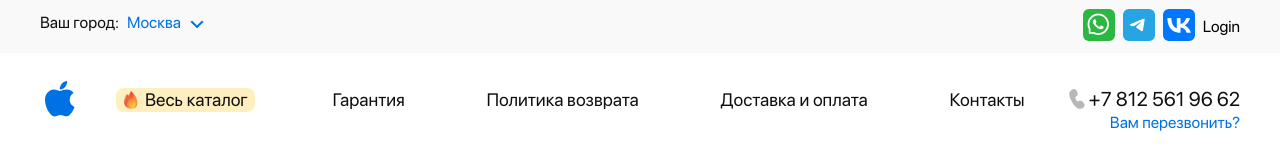
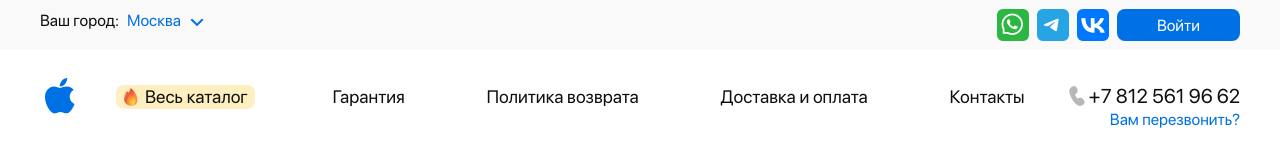
Before and after one commit to Mag1sstr/accessories-store-nextjs, a Next.js app: page /guarantee in a window 1280 px wide. Shown: the top 160 px of the page. Built offline with nearby package versions, Linux system fonts and the light colour scheme; no server answers.

Commit message:
create User

```diff
--- a/src/components/Header/Header.module.css
+++ b/src/components/Header/Header.module.css
@@ -24,6 +24,9 @@
   display: flex;
   align-items: center;
   gap: 8px;
+  a {
+    height: 32px;
+  }
 }
 
 /* filters */
--- a/src/components/Header/Header.tsx
+++ b/src/components/Header/Header.tsx
@@ -8,14 +8,12 @@ import Blur from "../Blur/Blur";
 import { useModals } from "@/hooks/useModals";
 import { useCart } from "@/hooks/useCart";
 import HeaderNav from "../HeaderNav/HeaderNav";
+import User from "../User/User";
 
 function Header() {
-  const { setOpenLoginModal, setOpenCart } = useModals();
+  const { setOpenCart } = useModals();
   const { cart } = useCart();
 
-  const handleOpenLogin = () => {
-    setOpenLoginModal(true);
-  };
   const handleOpenCart = () => {
     setOpenCart(true);
   };
@@ -63,7 +61,7 @@ function Header() {
               <a href="#!">
                 <Image src="/assets/vk.png" width={32} height={32} alt="vk" />
               </a>
-              <button onClick={handleOpenLogin}>Login</button>
+              <User />
             </div>
           </div>
         </div>
--- /dev/null
+++ b/src/components/User/User.module.css
@@ -0,0 +1,12 @@
+.login {
+  height: 32px;
+  padding: 7px 40px;
+  background-color: var(--prime);
+  color: #fff;
+  border-radius: 8px;
+  cursor: pointer;
+  transition: opacity 0.3s;
+  &:hover {
+    opacity: 0.9;
+  }
+}
--- /dev/null
+++ b/src/components/User/User.tsx
@@ -0,0 +1,23 @@
+import { useAuth } from "@/hooks/useAuth";
+import styles from "./User.module.css";
+import { useModals } from "@/hooks/useModals";
+function User() {
+  const { user } = useAuth();
+  const { setOpenLoginModal } = useModals();
+
+  const handleOpenLogin = () => {
+    setOpenLoginModal(true);
+  };
+  return user ? (
+    <div className={styles.user}>
+      <img src={user.avatar} alt="avatar" />
+      {user.name}
+    </div>
+  ) : (
+    <button className={styles.login} onClick={handleOpenLogin}>
+      Войти
+    </button>
+  );
+}
+
+export default User;
```
Also changed, not shown: 1 other file (tests, documents, lock files or other folders).
